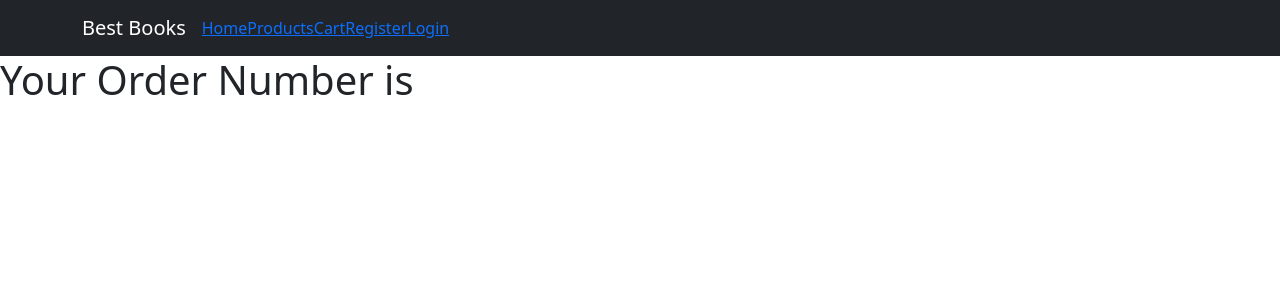
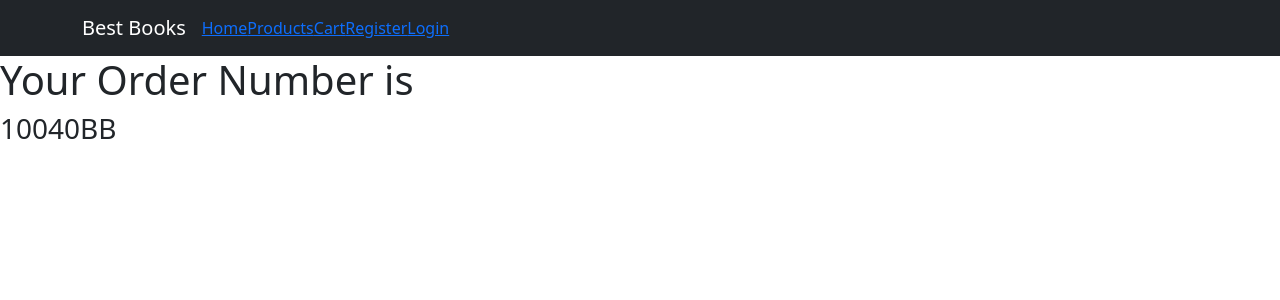
Before and after one commit to ljurecki/graceshopper, a React (Create React App) app: page /Ordernumber in a window 1280 px wide. Shown: the top 300 px of the page. Built offline with nearby package versions, Linux system fonts and the light colour scheme.

Commit message:
got checkout working

```diff
--- a/src/App.js
+++ b/src/App.js
@@ -1,7 +1,7 @@
 import React, { useState, useEffect } from 'react';
 import { Route, Routes, useNavigate } from 'react-router-dom';
 import { Container } from 'react-bootstrap';
-import { Navbar } from './components';
+import { EditProduct, Navbar } from './components';
 import {
     Cart,
     Home,
@@ -67,8 +67,12 @@ import {
               element={<Checkout/>}
             />
             <Route
-              path='/products'
+              path='/Products'
               element={<Products user={user} jwt={jwt} isLoggedIn={isLoggedIn} />}
+            />
+              <Route
+              path='/EditProduct'
+              element={<EditProduct user={user} jwt={jwt} isLoggedIn={isLoggedIn} />}
             />
             <Route
               path='/register'
--- a/src/pages/Ordernumber.js
+++ b/src/pages/Ordernumber.js
@@ -1,8 +1,7 @@
 import React from 'react';
 <link rel="stylesheet" href="checkout.css"></link>
-function time(){
-    var number = Math.floor(Math.random() * 30);
-
+function getRandomInt() {
+    return Math.floor(Math.random() * 500  + 10000);
   }
 
 const Ordernumber = ({time}) => {
@@ -13,7 +12,7 @@ const Ordernumber = ({time}) => {
                     Your Order Number is
                 </h1>
               <h3>
-             {time}
+             {getRandomInt() + "BB"}
               </h3>
             </div>
         </>
--- a/src/pages/Products.js
+++ b/src/pages/Products.js
@@ -1,6 +1,7 @@
-import React, { useState, useEffect } from 'react';
-import { getAllProducts } from '../api';
-import { Card, ListGroup, Tab, Tabs } from 'react-bootstrap';
+import React, { useState, useEffect, jwt } from 'react';
+import { getAllProducts} from '../api';
+
+import { Card, ListGroup, Tab, Tabs, Button } from 'react-bootstrap';
 import { Link } from 'react-router-dom';
 
 const Products = () => {
@@ -23,8 +24,16 @@ const Products = () => {
         variant='pills'
         className='bg-dark'
         style={{ fontSize: '25px' }}>
-        <Tab eventKey='activities' title='Products'></Tab>
-      </Tabs>
+        <Tab eventKey='Products' title='Products'></Tab>
+
+          {/* <Tab eventKey='deleteproducts' title='deleteProducts'>
+            <Products
+              Products={Products}
+              deleteProduct={deleteProduct}
+            />
+          </Tab> */}
+
+        </Tabs>
 
       <ListGroup variant='flush'>
 
@@ -45,11 +54,11 @@ const Products = () => {
                   Author: {author},
                   Genre: {genre}
                 </Card.Text>
-                {/* {jwt ? (
-                  <Link to={`/activities/${id}`} state={{ activity: activity }}>
+
+                  <Link to={`/Products/${id}`}>
                     <Button variant='info'>Edit</Button>
                   </Link>
-                ) : null} */}
+
               </ListGroup.Item>
             );
           })
```
